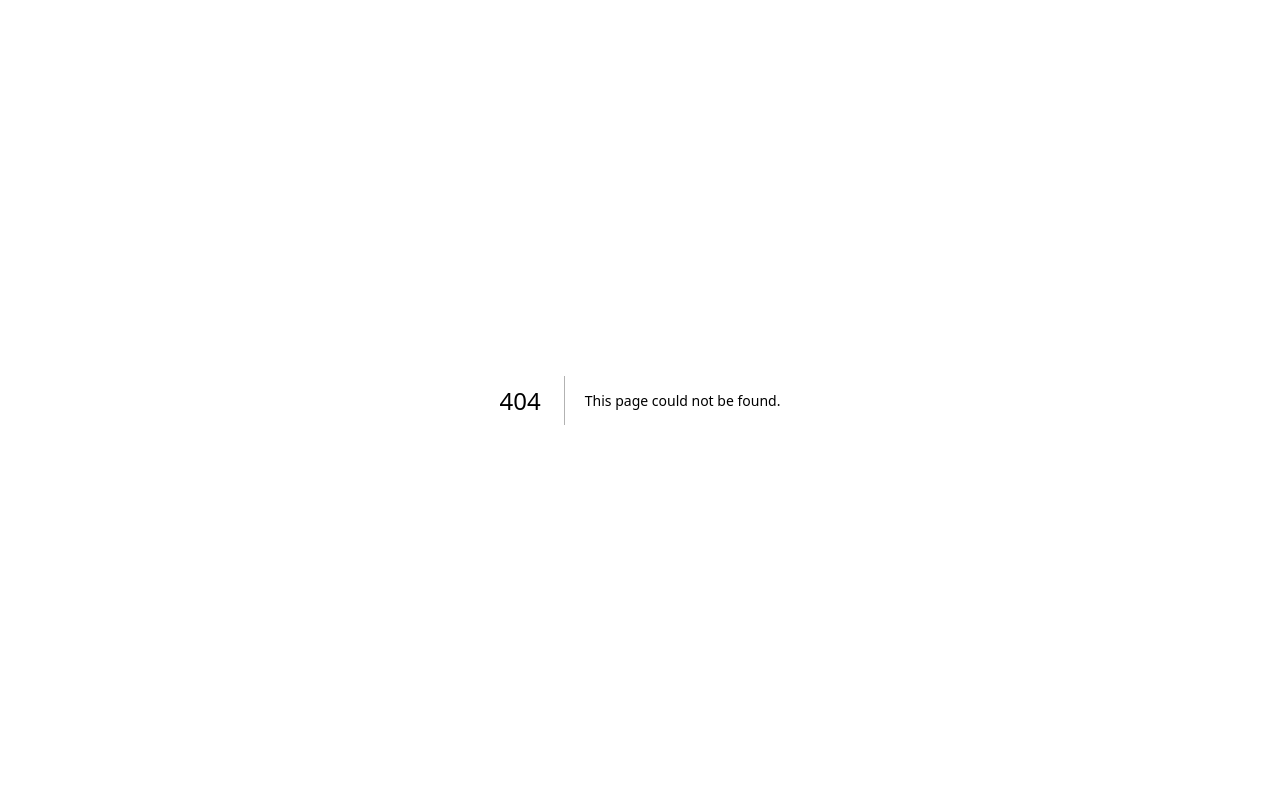
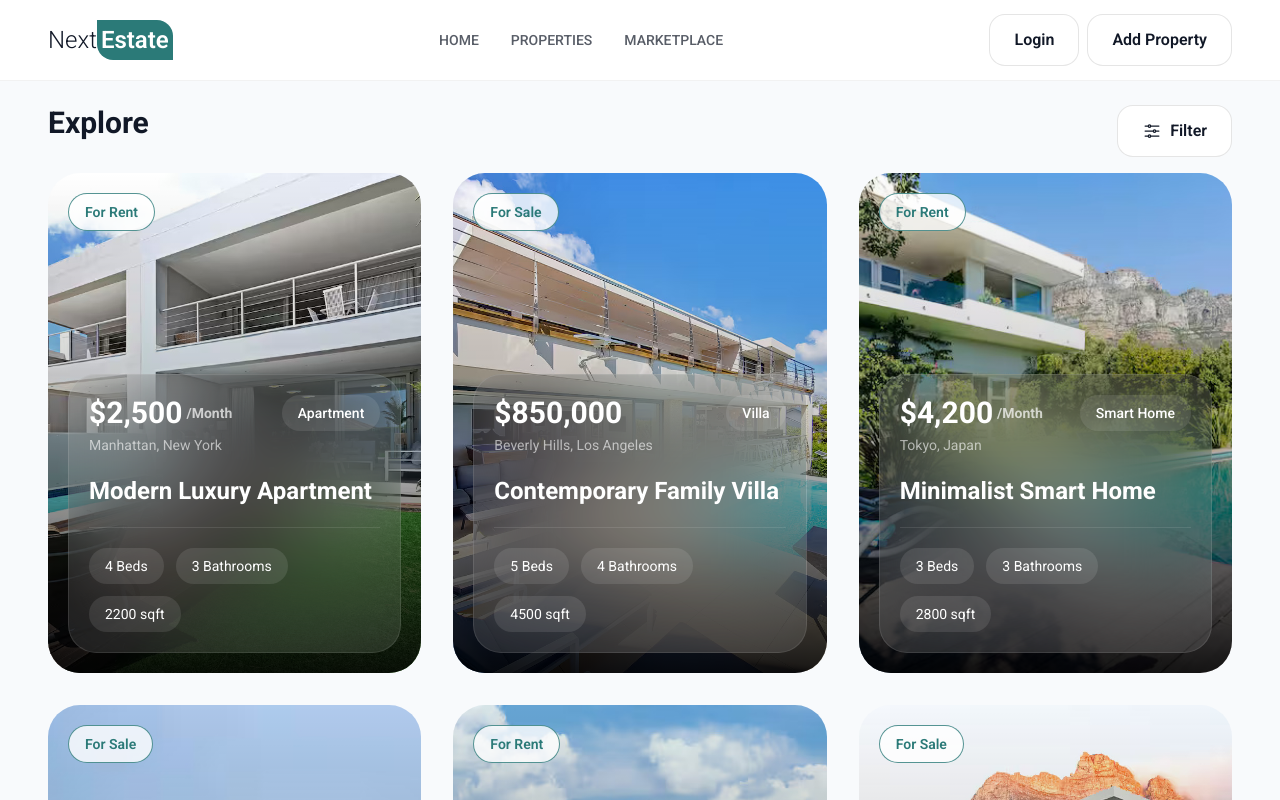
Before and after one commit to creativeloc/realestate-next16, a Next.js app: page /marketplace in a window 1280 px wide. Before the commit this address had no page. Shown: the top 800 px of the page. Built offline with nearby package versions, Linux system fonts and the light colour scheme.

Commit message:
implement market place ui

```diff
--- /dev/null
+++ b/src/app/marketplace/page.tsx
@@ -0,0 +1,33 @@
+import FrontendLayout from "@/components/layouts/FrontendLayout"
+import Navbar from "@/components/navbar/Navbar"
+import PropertyCard from "@/components/properties/PropertyCard"
+import Button from "@/components/ui/Button"
+import { dummyProperties } from "@/constants/dummyProperties"
+import { HiOutlineAdjustmentsHorizontal } from "react-icons/hi2"
+
+export default function MarketPlace() {
+  return (
+    <FrontendLayout>
+      <Navbar variant="solid" />
+
+      <div className="max-auto max-w-7xl p-6 lg:px-12 w-full">
+        <div className="flex justify-between">
+          <h2 className="text-2xl font-bold text-text md:text-3xl">Explore</h2>
+
+          <Button
+            variant="outline"
+            icon={<HiOutlineAdjustmentsHorizontal size={20} />}
+          >
+            Filter
+          </Button>
+        </div>
+
+        <div className="grid gap-8 md:grid-cols-2 xl:grid-cols-3 my-4">
+          {dummyProperties.map((property) => (
+            <PropertyCard key={property.id} property={property} />
+          ))}
+        </div>
+      </div>
+    </FrontendLayout>
+  )
+}
```
